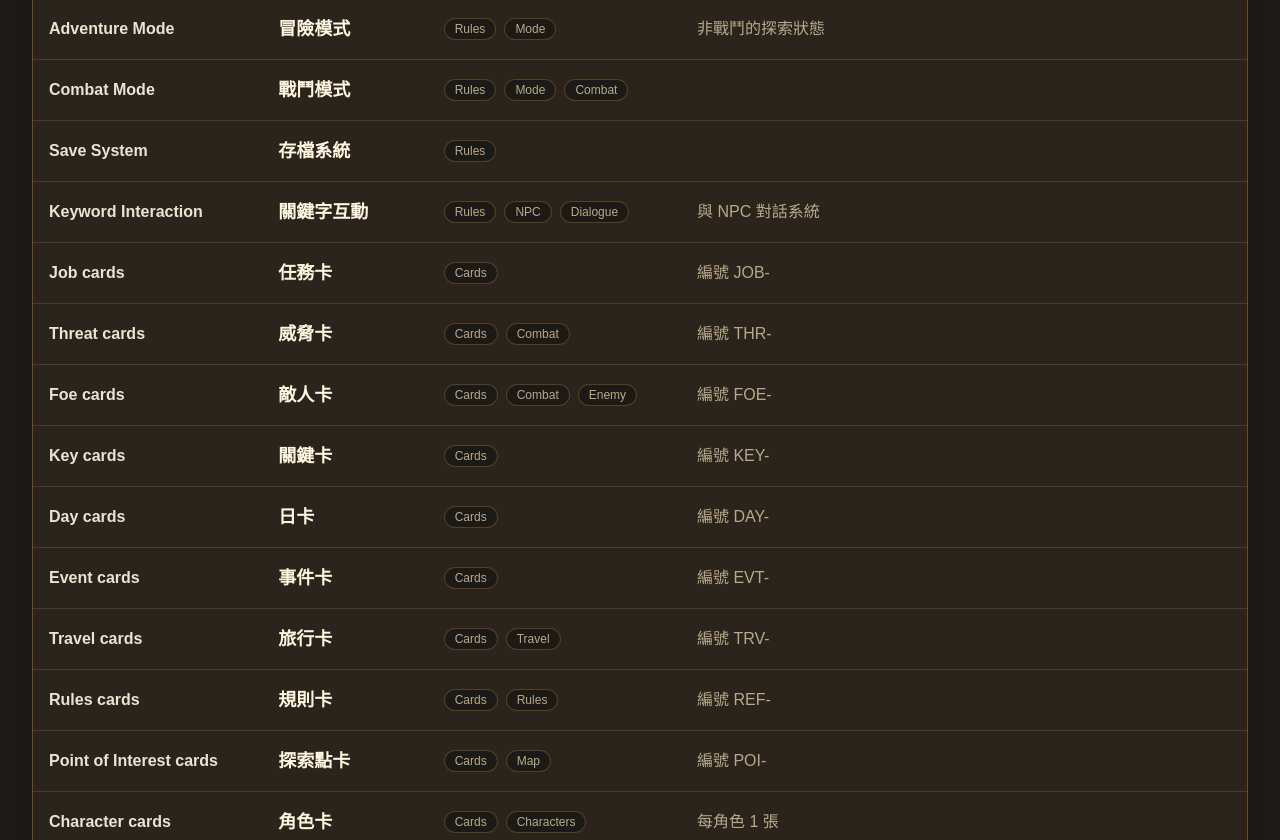
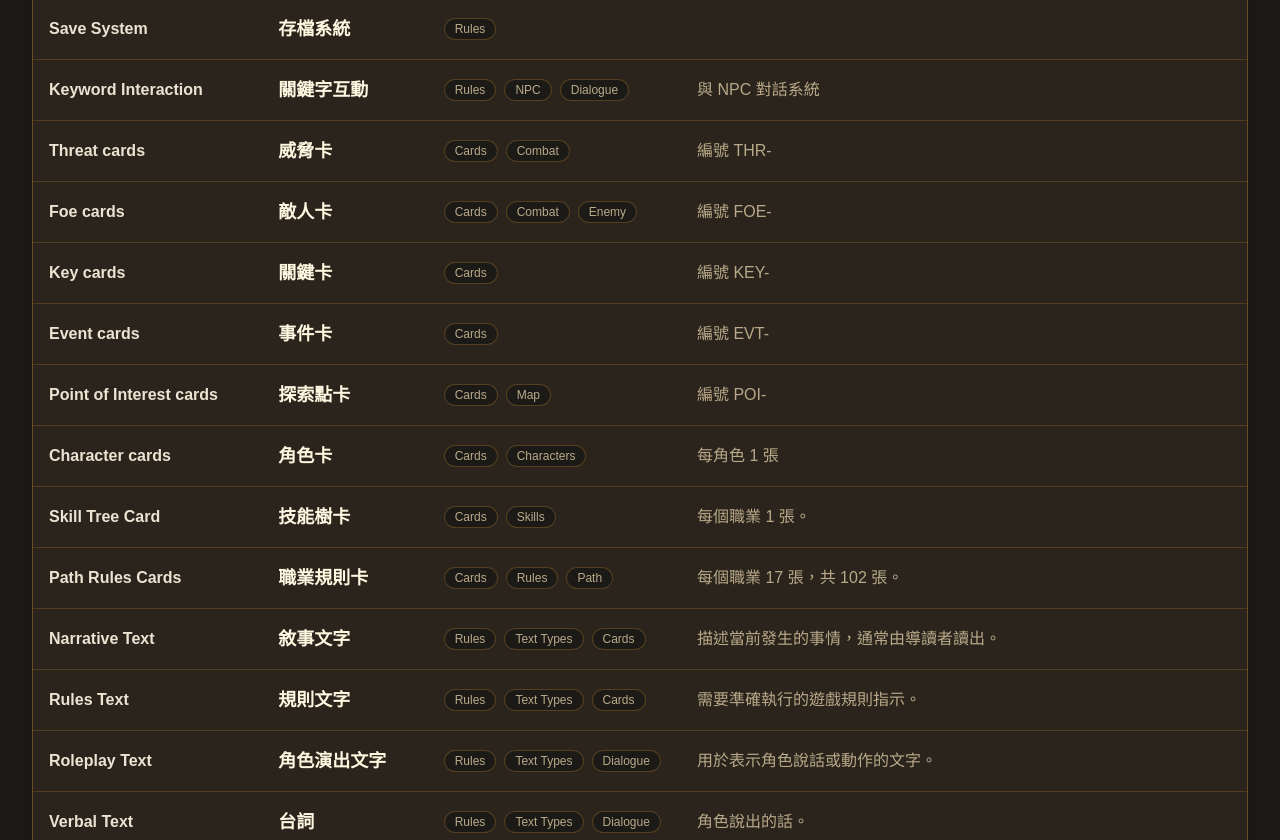
Before and after one commit to XeroxChan/arydia-translation-app, a Next.js app: page /glossary in a window 1280 px wide. Shown: the part 1960-2800 px from the top of the page. Built offline with nearby package versions, Linux system fonts and the light colour scheme.

Commit message:
Clean up glossary duplicate terms

```diff
--- a/src/data/glossary.ts
+++ b/src/data/glossary.ts
@@ -30,8 +30,8 @@ export const glossaryData: GlossaryTerm[] = [
     {
     id: "path",
     en: "Path",
-    zh: "職業路徑",
-    description: "類似職業 / Class",
+    zh: "職業",
+    description: "角色的職業／Class。用於職業技能、職業物品、職業寶箱、職業卡等。",
     tags: ["Characters"],
   },
   {
@@ -112,25 +112,11 @@ export const glossaryData: GlossaryTerm[] = [
     tags: ["Map"],
   },
     {
-    id: "world-map",
-    en: "World Map",
-    zh: "世界地圖",
-    description: "",
-    tags: ["Map"],
-  },
-  {
     id: "region",
     en: "Region",
     zh: "地區",
     description: "",
     tags: ["Map"],
-  },
-  {
-    id: "rp-role-play-points",
-    en: "RP (Role Play Points)",
-    zh: "角色扮演點數",
-    description: "RP",
-    tags: ["Rules"],
   },
     {
     id: "experience-xp",
@@ -210,13 +196,6 @@ export const glossaryData: GlossaryTerm[] = [
     tags: ["Rules", "NPC", "Dialogue"],
   },
     {
-    id: "job-cards",
-    en: "Job cards",
-    zh: "任務卡",
-    description: "編號 JOB-",
-    tags: ["Cards"],
-  },
-  {
     id: "threat-cards",
     en: "Threat cards",
     zh: "威脅卡",
@@ -238,32 +217,11 @@ export const glossaryData: GlossaryTerm[] = [
     tags: ["Cards"],
   },
     {
-    id: "day-cards",
-    en: "Day cards",
-    zh: "日卡",
-    description: "編號 DAY-",
-    tags: ["Cards"],
-  },
-  {
     id: "event-cards",
     en: "Event cards",
     zh: "事件卡",
     description: "編號 EVT-",
     tags: ["Cards"],
-  },
-  {
-    id: "travel-cards",
-    en: "Travel cards",
-    zh: "旅行卡",
-    description: "編號 TRV-",
-    tags: ["Cards", "Travel"],
-  },
-  {
-    id: "rules-cards",
-    en: "Rules cards",
-    zh: "規則卡",
-    description: "編號 REF-",
-    tags: ["Cards", "Rules"],
   },
       {
     id: "point-of-interest-cards",
@@ -281,24 +239,17 @@ export const glossaryData: GlossaryTerm[] = [
   },
     {
     id: "skill-tree-card",
-    en: "Skill Tree card",
+    en: "Skill Tree Card",
     zh: "技能樹卡",
-    description: "每路徑 1 張",
-    tags: ["Cards", "Skills"],
+    description: "每個職業 1 張。",
+    tags: ["Cards","Skills"],
   },
     {
     id: "path-rules-cards",
-    en: "Rules cards",
+    en: "Path Rules Cards",
     zh: "職業規則卡",
-    description: "每路徑 17 張，共 102 張",
-    tags: ["Cards", "Rules", "Path"],
-  },
-  {
-    id: "guide-player-role",
-    en: "Guide",
-    zh: "導讀者",
-    description: "負責閱讀故事、解釋玩家選擇並引導遊戲進行的玩家角色。",
-    tags: ["Rules","Role"],
+    description: "每個職業 17 張，共 102 張。",
+    tags: ["Cards","Rules","Path"],
   },
     {
     id: "narrative-text",
@@ -647,8 +598,8 @@ export const glossaryData: GlossaryTerm[] = [
     id: "skill-tree",
     en: "Skill Tree",
     zh: "技能樹",
-    description: "包含選定道路中可學習技能的配件，技能之間可以有先決條件。",
-    tags: ["Rules", "Characters", "Skills"],
+    description: "包含選定職業中可學習技能的配件，技能之間可以有先決條件。",
+    tags: ["Rules","Characters","Skills"],
   },
   {
     id: "skill-tile",
@@ -717,36 +668,36 @@ export const glossaryData: GlossaryTerm[] = [
     id: "pathless-item",
     en: "Pathless Item",
     zh: "無職業物品",
-    description: "任何道路都可以使用的通用物品，以棕色 A 圖示識別。",
-    tags: ["Rules", "Items"],
+    description: "任何職業都可以使用的通用物品，以棕色 A 圖示識別。",
+    tags: ["Rules","Items"],
   },
     {
     id: "path-item",
     en: "Path Item",
     zh: "職業物品",
-    description: "特定道路專屬的物品，只能由該道路的流亡者使用。",
-    tags: ["Rules", "Items", "Paths"],
+    description: "特定職業專屬的物品，只能由該職業的流亡者使用。",
+    tags: ["Rules","Items","Paths"],
   },
     {
     id: "pathless-chest",
     en: "Pathless Chest",
     zh: "無職業寶箱",
-    description: "用來隨機抽取無道路物品的寶箱。",
-    tags: ["Rules", "Items", "Chests"],
+    description: "用來隨機抽取無職業物品的寶箱。",
+    tags: ["Rules","Items","Chests"],
   },
     {
     id: "path-chest",
     en: "Path Chest",
     zh: "職業寶箱",
-    description: "用來讓每名流亡者從自己對應道路寶箱中隨機獲得物品的寶箱。",
-    tags: ["Rules", "Items", "Chests", "Paths"],
+    description: "用來讓每名流亡者從自己對應職業寶箱中隨機獲得物品的寶箱。",
+    tags: ["Rules","Items","Chests","Paths"],
   },
     {
     id: "rules-card",
     en: "Rules Card",
     zh: "規則卡",
-    description: "與技能或物品對應的參考卡，其文字優先於技能牌上的簡略文字。",
-    tags: ["Rules", "Cards", "Items", "Skills"],
+    description: "編號 REF-。與技能或物品對應的參考卡，其文字優先於技能牌上的簡略文字。",
+    tags: ["Rules","Cards","Items","Skills"],
   },
   {
     id: "path-card",
@@ -808,8 +759,8 @@ export const glossaryData: GlossaryTerm[] = [
     id: "guide",
     en: "Guide",
     zh: "導讀者",
-    description: "當前主動玩家左手邊的玩家，負責為其他玩家抽取並朗讀卡牌或地圖。",
-    tags: ["Rules", "Roleplay"],
+    description: "主動玩家左手邊、負責抽取並朗讀卡牌／地圖、引導故事與解釋玩家選擇的玩家。",
+    tags: ["Rules","Roleplay"],
   },
   {
     id: "active-player",
@@ -822,8 +773,8 @@ export const glossaryData: GlossaryTerm[] = [
     id: "roleplay-points",
     en: "Roleplay Points",
     zh: "角色扮演點數",
-    description: "擔任導讀者時可獲得的點數，可用於將屬性檢定結果提高 +3。",
-    tags: ["Rules", "Roleplay", "Checks"],
+    description: "又稱 RP。擔任導讀者時可獲得的點數，可用於將屬性檢定結果提高 +3。",
+    tags: ["Rules","Roleplay","Checks"],
   },
   {
     id: "rp-track",
@@ -892,8 +843,8 @@ export const glossaryData: GlossaryTerm[] = [
     id: "job-card",
     en: "Job Card",
     zh: "工作卡",
-    description: "隊伍可從啟用工作牌堆中選擇的任務卡，最多同時只能有一個目前工作。",
-    tags: ["Rules", "Cards", "Progress"],
+    description: "編號 JOB-。隊伍可從啟用工作牌堆中選擇的任務卡，最多同時只能有一個目前工作。",
+    tags: ["Rules","Cards","Progress"],
   },
   {
     id: "current-job",
@@ -927,8 +878,8 @@ export const glossaryData: GlossaryTerm[] = [
     id: "day-card",
     en: "Day Card",
     zh: "天數卡",
-    description: "休息或其他規則指示時抽取的卡，用來推進戰役中的天數和特殊規則。",
-    tags: ["Rules", "Cards", "Progress"],
+    description: "編號 DAY-。休息或其他規則指示時抽取的卡，用來推進戰役中的天數和特殊規則。",
+    tags: ["Rules","Cards","Progress"],
   },
   {
     id: "day-discard-pile",
@@ -983,8 +934,8 @@ export const glossaryData: GlossaryTerm[] = [
     id: "rank",
     en: "Rank",
     zh: "階級",
-    description: "流亡者道路或角色身分相關的階級標記。",
-    tags: ["Rules", "Characters", "Paths"],
+    description: "流亡者職業或角色身分相關的階級標記。",
+    tags: ["Rules","Characters","Paths"],
   },
     {
     id: "worldmap",
@@ -1011,7 +962,7 @@ export const glossaryData: GlossaryTerm[] = [
     id: "travel-card",
     en: "Travel Card",
     zh: "旅行卡",
-    description: "旅行時抽取的卡牌，用來代表旅途中發生的挑戰或遭遇。",
+    description: "編號 TRV-。旅行時抽取的卡牌，用來代表旅途中發生的挑戰或遭遇。",
     tags: ["Rules","Cards","Travel"],
   },
   {
@@ -1109,7 +1060,7 @@ export const glossaryData: GlossaryTerm[] = [
     id: "armorer",
     en: "Armorer",
     zh: "護甲商",
-    description: "販售無道路物品，並可讓隊伍買回先前賣出物品的城鎮行動。",
+    description: "販售無職業物品，並可讓隊伍買回先前賣出物品的城鎮行動。",
     tags: ["Rules","Town","Items"],
   },
   {
```
Lines whose indentation alone changed are shown as unchanged.
